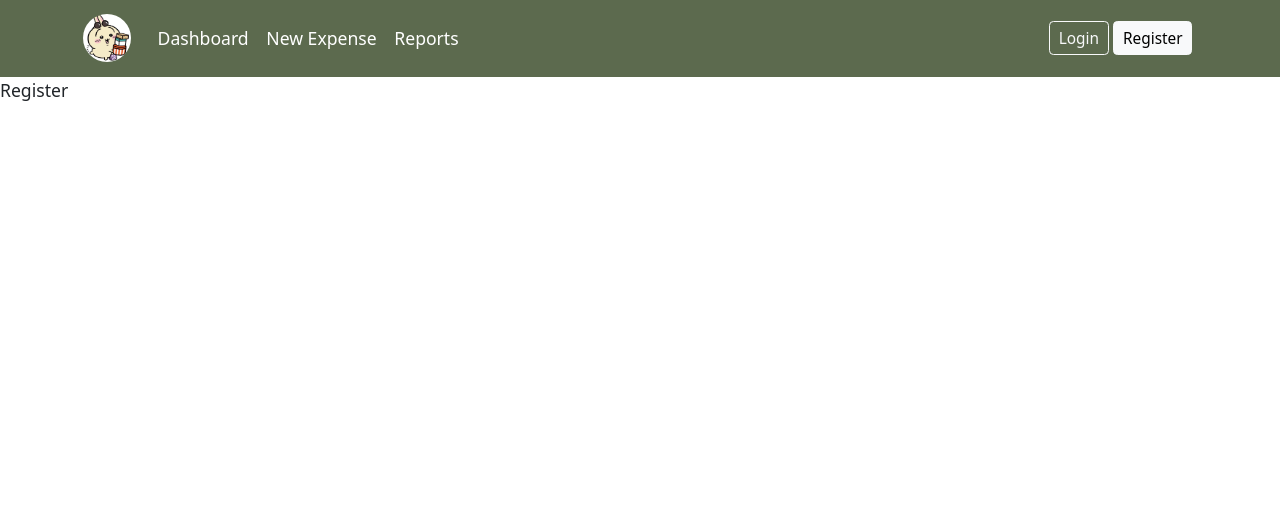
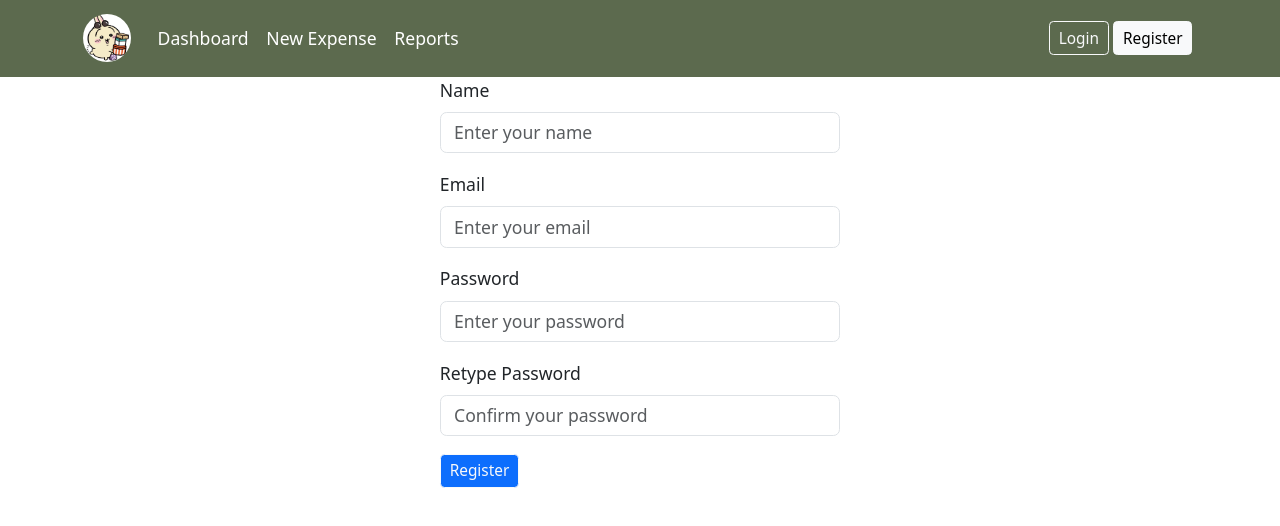
Before and after one commit to ling0021/react-web-app, a React (Vite) app: page /register in a window 1280 px wide. Shown: the top 526 px of the page. Built offline with nearby package versions, Linux system fonts and the light colour scheme.

Commit message:
complete registration

```diff
--- /dev/null
+++ b/src/hooks/useRegister.ts
@@ -0,0 +1,21 @@
+import { useState } from "react";
+import { createProfile } from "../services/auth-service";
+import { Profile } from "../model/Profile";
+
+export const useRegister = () => {
+  const [error, setError] = useState<string>("");
+  const [isLoading, setLoader] = useState<boolean>(false);
+  const [toast, setToast] = useState<string>("");
+  const signup = (profile: Profile) => {
+    setLoader(true);
+    createProfile(profile)
+      .then((response) => {
+        if (response && response.status === 201) {
+          setToast("Profile created successfully");
+        }
+      })
+      .catch((error) => console.error(error))
+      .finally(() => setLoader(false));
+  };
+  return { signup, error, isLoading, toast };
+};
--- /dev/null
+++ b/src/model/Profile.ts
@@ -0,0 +1,7 @@
+export interface Profile {
+  profileId?: string;
+  name: string;
+  email: string;
+  password: string;
+  confirmPassword: string;
+}
--- a/src/pages/register/Register.tsx
+++ b/src/pages/register/Register.tsx
@@ -1,5 +1,118 @@
+import profileValidationSchema from "../../validation/profileValidationSchema";
+import { Profile } from "../../model/Profile";
+import { useFormik } from "formik";
+import { useRegister } from "../../hooks/useRegister";
+
 const Register = () => {
-  return <div>Register</div>;
+  const { signup, error, isLoading, toast } = useRegister();
+  const formik = useFormik({
+    initialValues: {
+      name: "",
+      email: "",
+      password: "",
+      confirmPassword: "",
+    },
+    validationSchema: profileValidationSchema,
+    onSubmit: (profile: Profile, { resetForm }) => {
+      signup(profile);
+      resetForm();
+    },
+  });
+  return (
+    <div className="d-flex justify-content-center align-items-center login-background">
+      <div className="container col-md-4 col-sm-12">
+        {isLoading && <p>Loading...</p>}
+        {error && <p className="text-danger fst-italic">{error}</p>}
+        {toast && <p className="text-success fst-italic">{toast}</p>}
+        <form onSubmit={formik.handleSubmit}>
+          <div className="mb-3">
+            <label htmlFor="name" className="form-label">
+              Name
+            </label>
+            <input
+              type="text"
+              className="form-control"
+              id="name"
+              placeholder="Enter your name"
+              name="name"
+              value={formik.values.name}
+              onChange={formik.handleChange}
+              onBlur={formik.handleBlur}
+            />
+            {formik.touched.name && formik.errors.name ? (
+              <div className="text-danger fst-italic">{formik.errors.name}</div>
+            ) : null}
+          </div>
+          <div className="mb-3">
+            <label htmlFor="email" className="form-label">
+              Email
+            </label>
+            <input
+              type="email"
+              className="form-control"
+              id="email"
+              placeholder="Enter your email"
+              name="email"
+              value={formik.values.email}
+              onChange={formik.handleChange}
+              onBlur={formik.handleBlur}
+            />
+            {formik.touched.email && formik.errors.email ? (
+              <div className="text-danger fst-italic">
+                {formik.errors.email}
+              </div>
+            ) : null}
+          </div>
+          <div className="mb-3">
+            <label htmlFor="password" className="form-label">
+              Password
+            </label>
+            <input
+              type="password"
+              className="form-control"
+              id="password"
+              placeholder="Enter your password"
+              name="password"
+              value={formik.values.password}
+              onChange={formik.handleChange}
+              onBlur={formik.handleBlur}
+            />
+            {formik.touched.password && formik.errors.password ? (
+              <div className="text-danger fst-italic">
+                {formik.errors.password}
+              </div>
+            ) : null}
+          </div>
+          <div className="mb-3">
+            <label htmlFor="retypePassword" className="form-label">
+              Retype Password
+            </label>
+            <input
+              type="password"
+              className="form-control"
+              id="retypePassword"
+              placeholder="Confirm your password"
+              name="confirmPassword"
+              value={formik.values.confirmPassword}
+              onChange={formik.handleChange}
+              onBlur={formik.handleBlur}
+            />
+            {formik.touched.confirmPassword && formik.errors.confirmPassword ? (
+              <div className="text-danger fst-italic">
+                {formik.errors.confirmPassword}
+              </div>
+            ) : null}
+          </div>
+          <button
+            className="btn btn-sm btn-primary btn-outline-light"
+            type="submit"
+          >
+            Register
+          </button>
+        </form>
+      </div>
+    </div>
+  );
 };
 
 export default Register;
--- /dev/null
+++ b/src/services/auth-service.ts
@@ -0,0 +1,6 @@
+import apiClient from "../config/api-client";
+import { Profile } from "../model/Profile";
+
+export const createProfile = (profile: Profile) => {
+  return apiClient.post<Profile>("/register", profile);
+};
--- /dev/null
+++ b/src/validation/profileValidationSchema.ts
@@ -0,0 +1,17 @@
+import * as Yup from "yup";
+
+const profileValidationSchema = Yup.object().shape({
+  name: Yup.string()
+    .required("Name is required")
+    .min(3, "Name must be at least 3 characters long"),
+  email: Yup.string()
+    .required("Email is required")
+    .email("Invalid email format"),
+  password: Yup.string()
+    .required("Password is required")
+    .min(5, "Password must be at least 5 characters long"),
+  confirmPassword: Yup.string()
+    .required("Confirm Password is required")
+    .oneOf([Yup.ref("password")], "Passwords must match"),
+});
+export default profileValidationSchema;
```
